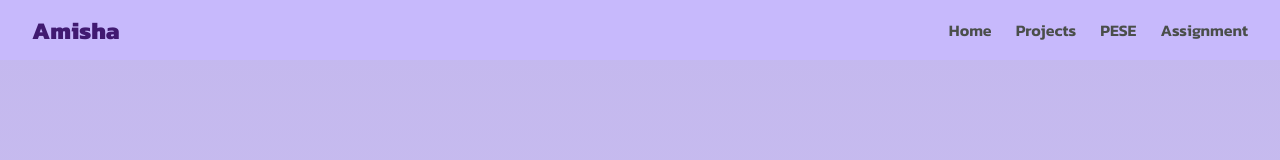
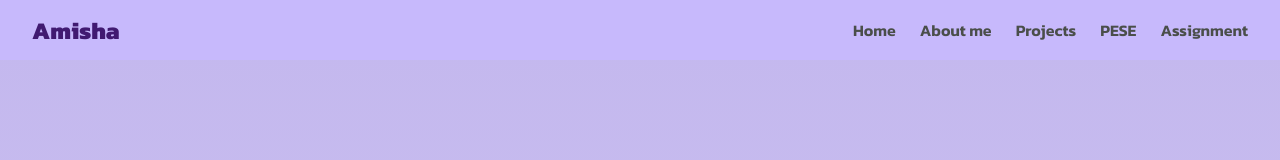
Before and after one commit to amishapanwar512/eportfolio, a React (Create React App) app: page / in a window 1280 px wide. Shown: the top 160 px of the page. Built offline with nearby package versions, Linux system fonts and the light colour scheme; a web font is replaced by a local one.

Commit message:
Linked to about me section

```diff
--- a/src/Components/Home.js
+++ b/src/Components/Home.js
@@ -30,7 +30,7 @@ function Home() {
                         </div>
                     </div>
                 </div>
-                <div className="second">
+                <div className="second" id="ab">
                     <About/>
                 </div>
                 <div className="third">
--- a/src/Components/Navbar.js
+++ b/src/Components/Navbar.js
@@ -9,6 +9,7 @@ function Navbar() {
                 <div className="logo"><a href="/">Amisha</a></div>
                 <div className="pages">
                     <Link to="/">Home</Link>
+                    <a href="#ab">About me</a>
                     <Link to="/project">Projects</Link>
                     <Link to="/pese">PESE</Link>
                     <Link to="/assignment">Assignment</Link>
```
